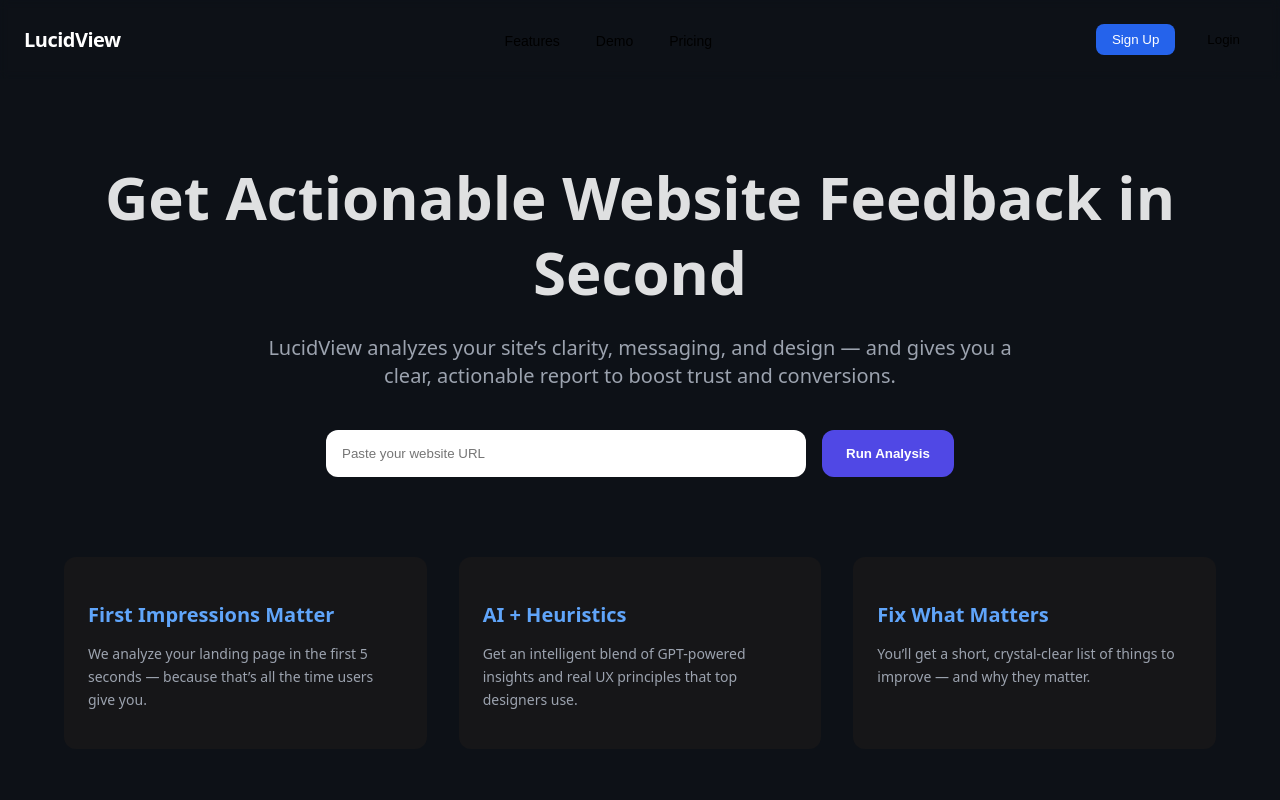
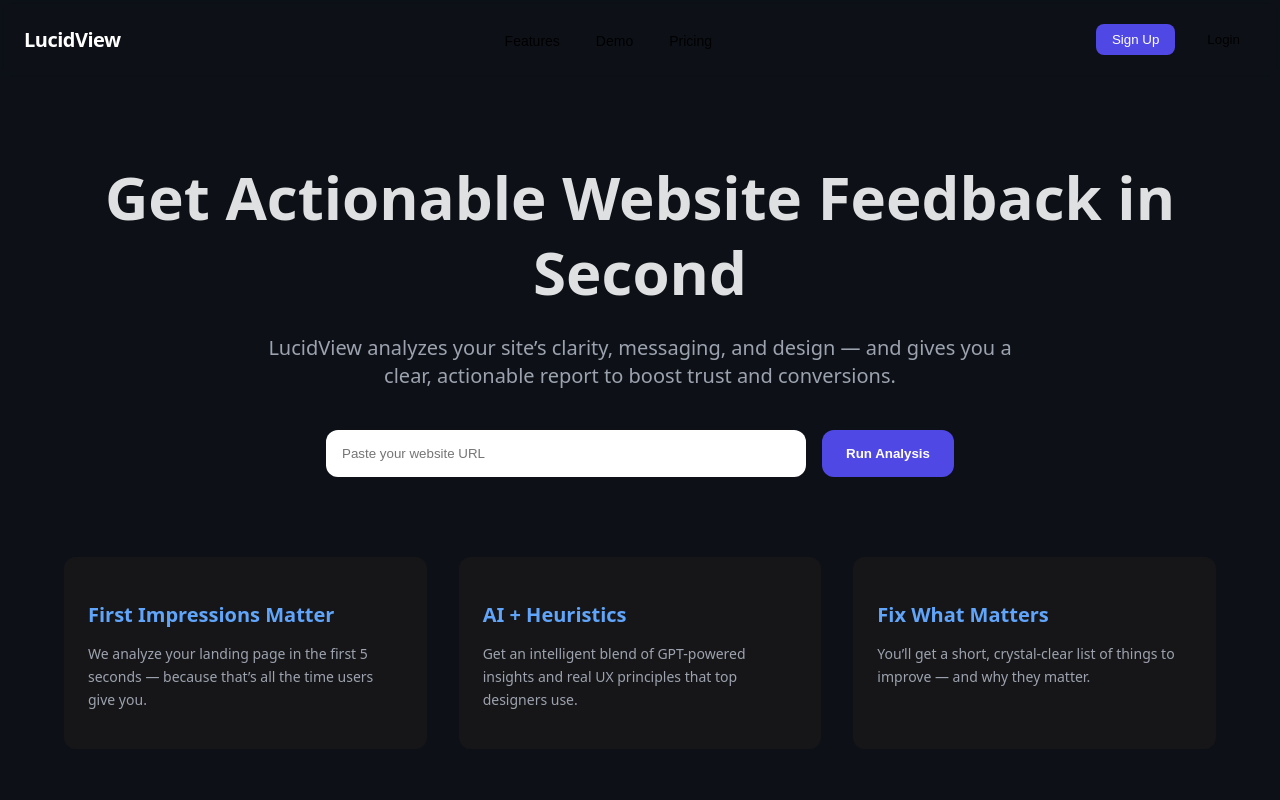
Before and after one commit to hampusbosson/lucid-view-app, a React (Vite) app in the folder frontend/: page / in a window 1280 px wide. Shown: the top 800 px of the page. Built offline with nearby package versions, Linux system fonts and the light colour scheme.

Commit message:
make main button hover style consistent across landing page

```diff
--- a/frontend/src/app/routes/landing.tsx
+++ b/frontend/src/app/routes/landing.tsx
@@ -70,7 +70,7 @@ const LandingPage = () => {
             />
             <button
               onClick={() => handleAnalysisPress()}
-              className="px-6 py-4 bg-primary rounded-xl font-semibold hover:bg-blue-400 transition text-white"
+              className="px-6 py-4 bg-primary rounded-xl font-semibold hover:bg-blue-600 transition text-white"
             >
               Run Analysis
             </button>
--- a/frontend/src/components/ui/header.tsx
+++ b/frontend/src/components/ui/header.tsx
@@ -18,7 +18,7 @@ const Header = () => {
         </nav>
         <div className="flex items-center space-x-4">
           <button
-            className="px-4 py-2 bg-blue-600 text-white rounded-lg hover:bg-blue-700 transition"
+            className="px-4 py-2 bg-primary text-white rounded-lg hover:bg-blue-600 transition"
           >
             Sign Up
           </button>
--- a/frontend/src/features/landing-feedback/components/feedback-container.tsx
+++ b/frontend/src/features/landing-feedback/components/feedback-container.tsx
@@ -92,7 +92,7 @@ const FeedbackContainer: React.FC<FeedbackContainerProps> = ({
           </div>
           <button
             onClick={() => console.log("signup pressed")}
-            className="px-6 py-4 bg-primary rounded-xl font-semibold hover:bg-blue-400 transition text-white"
+            className="px-6 py-4 bg-primary rounded-xl font-semibold hover:bg-blue-600 transition text-white"
           >
             View improved landing page
           </button>
```
